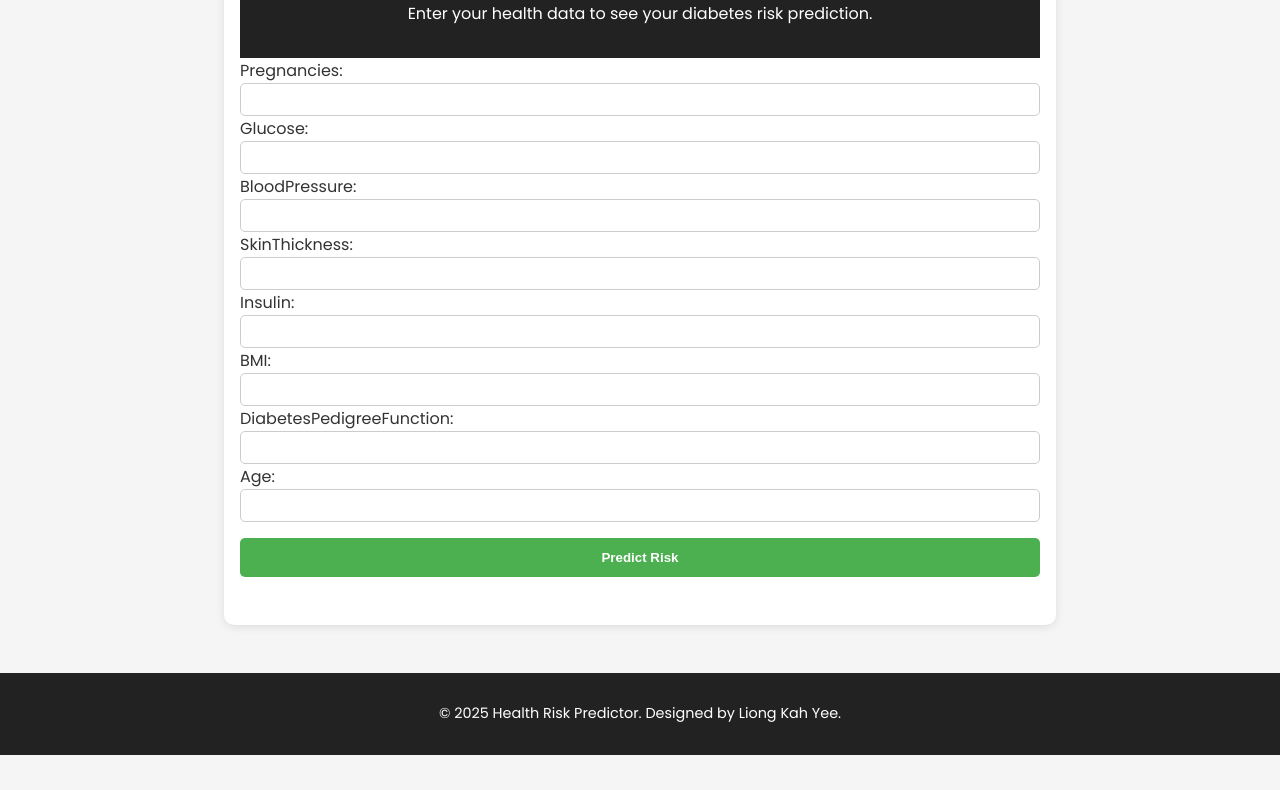
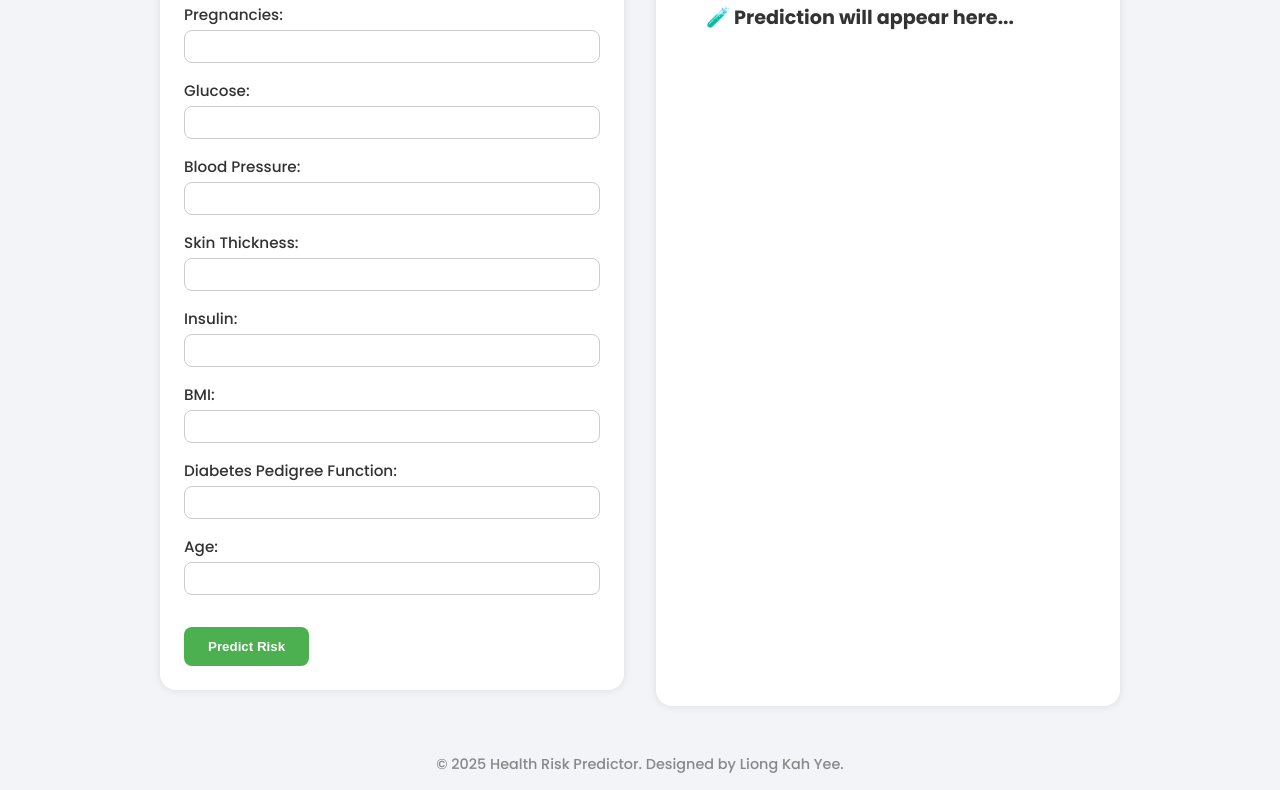
Before and after one commit to kahyeeliong/health-risk-predictor, a plain HTML site: page fontend/index.html in a window 1280 px wide. Shown: the part 201-991 px from the top of the page. Before the commit the page ends 956 px from the top, so only its background shows below. Drawn offline with Linux system fonts and the light colour scheme.

Commit message:
Enhance UI with color-coded risk level indicators and confidence display

```diff
--- a/fontend/index.html
+++ b/fontend/index.html
@@ -4,45 +4,42 @@
   <meta name="viewport" content="width=device-width, initial-scale=1.0"/>
   <title>Health Risk Predictor</title>
   <link rel="stylesheet" href="style.css" />
-  <link href="https://fonts.googleapis.com/css2?family=Poppins:wght@300;400;600&display=swap" rel="stylesheet"/>
+  <link href="https://fonts.googleapis.com/css2?family=Poppins:wght@300;500;700&display=swap" rel="stylesheet" />
 </head>
 
 <body>
+  <div class="container">
     <header>
-    <nav>
-      <a href="#" class="logo">HealthPredictor</a>
-    </nav>
+      <h1>Health Risk Predictor</h1>
+      <p>Enter your health data to assess diabetes risk</p>
     </header>
 
-  <main>
-    <section class="risk-form-container">
-      <header>
-        <h1>Health Risk Predictor</h1>
-        <p>Enter your health data to see your diabetes risk prediction.</p>
-      </header>
-
-      <form id="riskForm" class="form-card">
-        <div class="form-group">
-          <label>Pregnancies:<input type="number" name="Pregnancies" min="0" required /> </label>
-          <label>Glucose: <input type="number" name="Glucose" min="0" required /></label>
-          <label>BloodPressure: <input type="number" name="BloodPressure" min="0" required /></label>
-          <label>SkinThickness: <input type="number" name="SkinThickness" min="0" required /></label>
-          <label>Insulin: <input type="number" name="Insulin" min="0" required /></label>
-          <label>BMI: <input type="number" step="0.1" name="BMI" min="0" required /></label>
-          <label>DiabetesPedigreeFunction: <input type="number" step="0.01" name="DiabetesPedigreeFunction" min="0" required /></label>
-          <label>Age: <input type="number" name="Age" min="0" required /></label>
-        </div>
-
-        <button type="submit" class="submit-btn">Predict Risk</button>
+    <main class="main-grid">
+      <form id="riskForm" class="input-card">
+        <label>Pregnancies: <input type="number" name="Pregnancies" required /></label>
+        <label>Glucose: <input type="number" name="Glucose" required /></label>
+        <label>Blood Pressure: <input type="number" name="BloodPressure" required /></label>
+        <label>Skin Thickness: <input type="number" name="SkinThickness" required /></label>
+        <label>Insulin: <input type="number" name="Insulin" required /></label>
+        <label>BMI: <input type="number" step="0.1" name="BMI" required /></label>
+        <label>Diabetes Pedigree Function: <input type="number" step="0.01" name="DiabetesPedigreeFunction" required /></label>
+        <label>Age: <input type="number" name="Age" required /></label>
+        <button type="submit">Predict Risk</button>
       </form>
 
-      <div id="result" class="result-display"></div>
+      <section id="result" class="result-card">
+        <div id="riskStatus" class="risk-status">
+          <span class="circle" id="riskCircle"></span>
+          <span id="riskText">🧪 Prediction will appear here...</span>
+        </div>
+        <p id="confidenceText"></p>
       </section>
     </main>
 
     <footer>
       <p>© 2025 Health Risk Predictor. Designed by Liong Kah Yee.</p>
     </footer>
+  </div>
 
 <script src="script.js"></script>
 
--- a/fontend/style.css
+++ b/fontend/style.css
@@ -1,89 +1,105 @@
 body {
+  margin: 0;
   font-family: 'Poppins', sans-serif;
-  margin: 0;
-  padding: 0;
-  background: #f5f5f5;
+  background-color: #f2f4f8;
   color: #333;
 }
 
-header, footer {
-  background-color: #222;
-  color: white;
-  text-align: center;
-  padding: 1rem;
+.container {
+  max-width: 960px;
+  margin: auto;
+  padding: 2rem;
 }
 
-nav .logo {
-  font-weight: 600;
-  font-size: 1.5rem;
-  color: white;
-  text-decoration: none;
+header {
+  text-align: center;
+  margin-bottom: 2rem;
 }
 
-main {
-  max-width: 800px;
-  margin: 2rem auto;
-  padding: 1rem;
-  background: white;
-  border-radius: 10px;
-  box-shadow: 0 2px 10px rgba(0,0,0,0.1);
+.main-grid {
+  display: grid;
+  grid-template-columns: 1fr 1fr;
+  gap: 2rem;
 }
 
-.risk-form-container h1 {
-  text-align: center;
-  margin-bottom: 0.5rem;
+.input-card, .result-card {
+  background-color: #fff;
+  padding: 1.5rem;
+  border-radius: 16px;
+  box-shadow: 0 0 10px rgba(0,0,0,0.1);
 }
 
-.form-card {
-  display: flex;
-  flex-direction: column;
-  gap: 1rem;
+.input-card label {
+  display: block;
+  margin-bottom: 1rem;
+  font-size: 0.95rem;
 }
 
-.form-group label {
-  display: flex;
-  flex-direction: column;
-  font-weight: 500;
+.input-card input {
+  width: 100%;
+  padding: 0.5rem;
+  border: 1px solid #ccc;
+  border-radius: 8px;
+  margin-top: 0.25rem;
 }
 
-input {
-  padding: 0.5rem;
-  border-radius: 5px;
-  border: 1px solid #ccc;
-}
-
-.submit-btn {
-  padding: 0.75rem;
+.risk-status {
+  display: flex;
+  align-items: center;
+  gap: 10px;
   font-weight: 600;
-  background-color: #4CAF50;
-  color: white;
-  border: none;
-  border-radius: 5px;
-  cursor: pointer;
-}
-
-.result-display {
-  margin-top: 2rem;
-  text-align: center;
   font-size: 1.2rem;
 }
 
-.result-display .high {
-  color: red;
-  font-weight: bold;
+.circle {
+  width: 16px;
+  height: 16px;
+  border-radius: 50%;
+  display: inline-block;
 }
 
-.result-display .low {
-  color: green;
-  font-weight: bold;
+.circle.low {
+  background-color: #4CAF50;
 }
 
-.result-display .moderate {
-  color: orange;
-  font-weight: bold;
+.circle.moderate {
+  background-color: #FFA500;
+}
+
+.circle.high {
+  background-color: #F44336;
+}
+
+button {
+  background-color: #4CAF50;
+  color: white;
+  padding: 0.75rem 1.5rem;
+  border: none;
+  border-radius: 8px;
+  font-weight: 600;
+  cursor: pointer;
+  margin-top: 1rem;
+  transition: background 0.3s ease;
+}
+
+button:hover {
+  background-color: #388e3c;
+}
+
+.result-card p {
+  font-size: 1.1rem;
+  margin: 0;
 }
 
 footer {
+  text-align: center;
   margin-top: 3rem;
   font-size: 0.9rem;
+  color: #888;
 }
+
+@media (max-width: 768px) {
+  .main-grid {
+    grid-template-columns: 1fr;
+  }
+}
```
Lines whose indentation alone changed are shown as unchanged.
